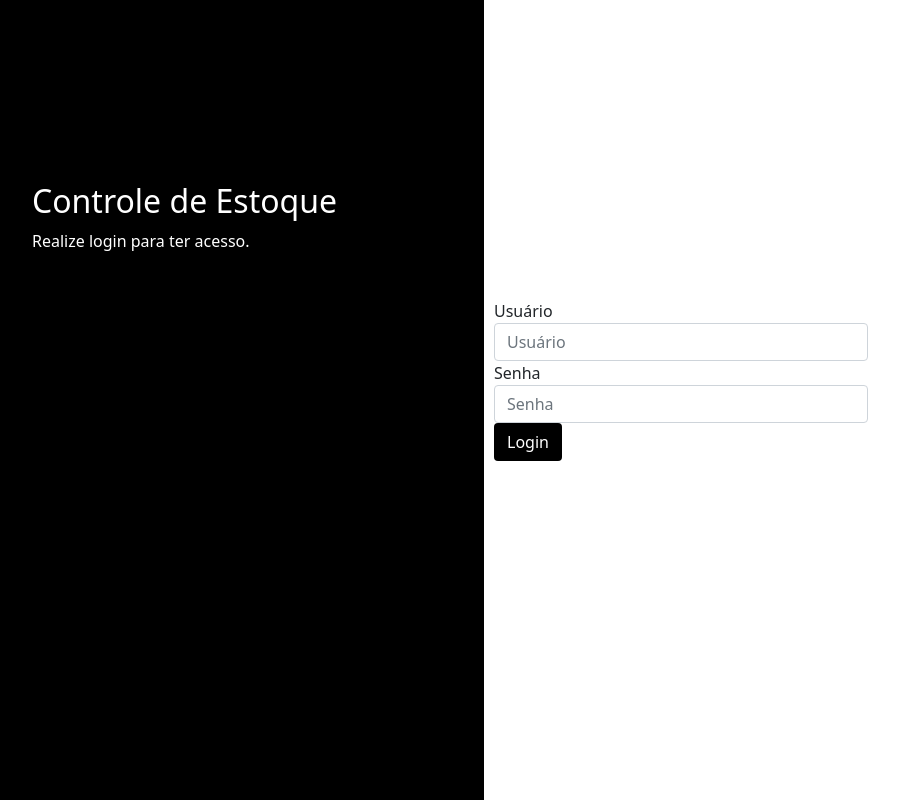
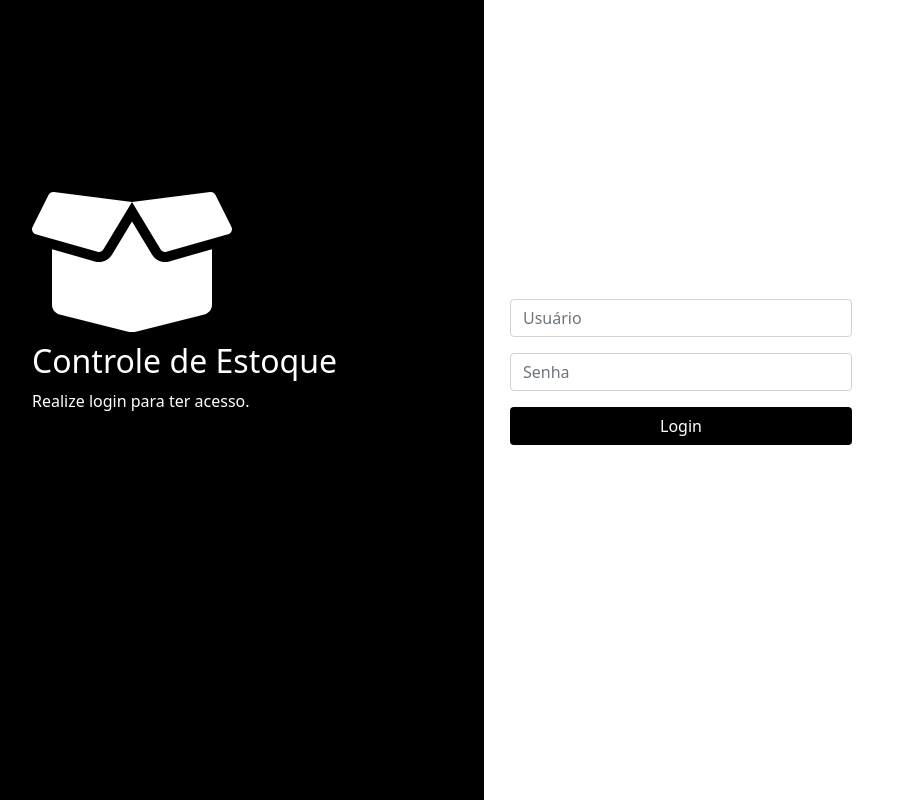
Before and after one commit to Felipefsanos/FrontControleEstoque, an Angular app: page / in a window 1280 px wide. Shown: the whole page, without its empty margins (28-927 px from the left). Built offline with nearby package versions, Linux system fonts and the light colour scheme.

Commit message:
Ajustes na tela de login

```diff
--- a/angular.json
+++ b/angular.json
@@ -28,10 +28,12 @@
               "src/assets"
             ],
             "styles": [
+              "node_modules/@fortawesome/fontawesome-free/css/all.min.css",
               "node_modules/bootstrap/scss/bootstrap.scss",
               "src/styles.scss"
             ],
             "scripts": [
+              "node_modules/@fortawesome/fontawesome-free/js/all.min.js",
               "node_modules/jquery/dist/jquery.min.js",
               "node_modules/bootstrap/dist/js/bootstrap.min.js"
             ]
--- a/package.json
+++ b/package.json
@@ -19,6 +19,7 @@
     "@angular/platform-browser": "~9.0.3",
     "@angular/platform-browser-dynamic": "~9.0.3",
     "@angular/router": "~9.0.3",
+    "@fortawesome/fontawesome-free": "^5.15.1",
     "bootstrap": "^5.0.0-beta1",
     "jquery": "^3.5.1",
     "rxjs": "~6.5.4",
--- a/src/app/pages/login/login.component.html
+++ b/src/app/pages/login/login.component.html
@@ -1,5 +1,6 @@
 <div class="sidenav">
-    <div class="login-main-text">
+    <div class="login-main-text d-flex flex-column align-content-center justify-content-center">
+        <i class="fas fa-box-open fa-10x"></i>
         <h2>Controle de Estoque</h2>
         <p>Realize login para ter acesso.</p>
     </div>
@@ -7,16 +8,14 @@
 <div class="main">
     <div class="col-md-6 col-sm-12">
         <div class="login-form">
-            <form>
-                <div class="form-group">
-                    <label>Usuário</label>
+            <form class="d-flex flex-column align-content-center justify-content-center">
+                <div class="form-group mb-3 mx-3">
                     <input type="text" class="form-control" placeholder="Usuário">
                 </div>
-                <div class="form-group">
-                    <label>Senha</label>
+                <div class="form-group mb-3 mx-3">
                     <input type="password" class="form-control" placeholder="Senha">
                 </div>
-                <button type="submit" class="btn btn-black">Login</button>
+                <button type="submit" class="btn btn-black mx-3">Login</button>
             </form>
         </div>
     </div>
```
Also changed, not shown: 1 other file (tests, documents, lock files or other folders).
